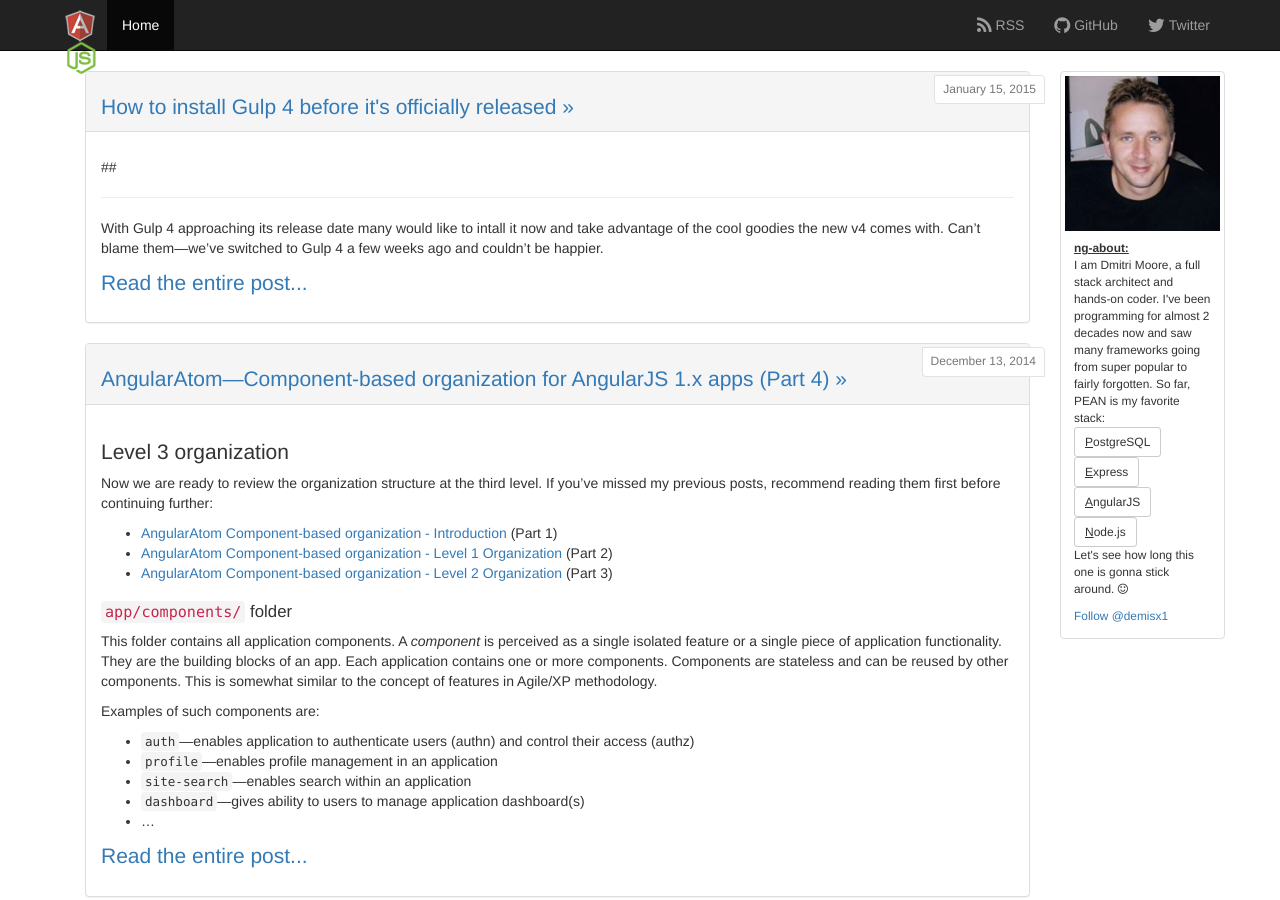
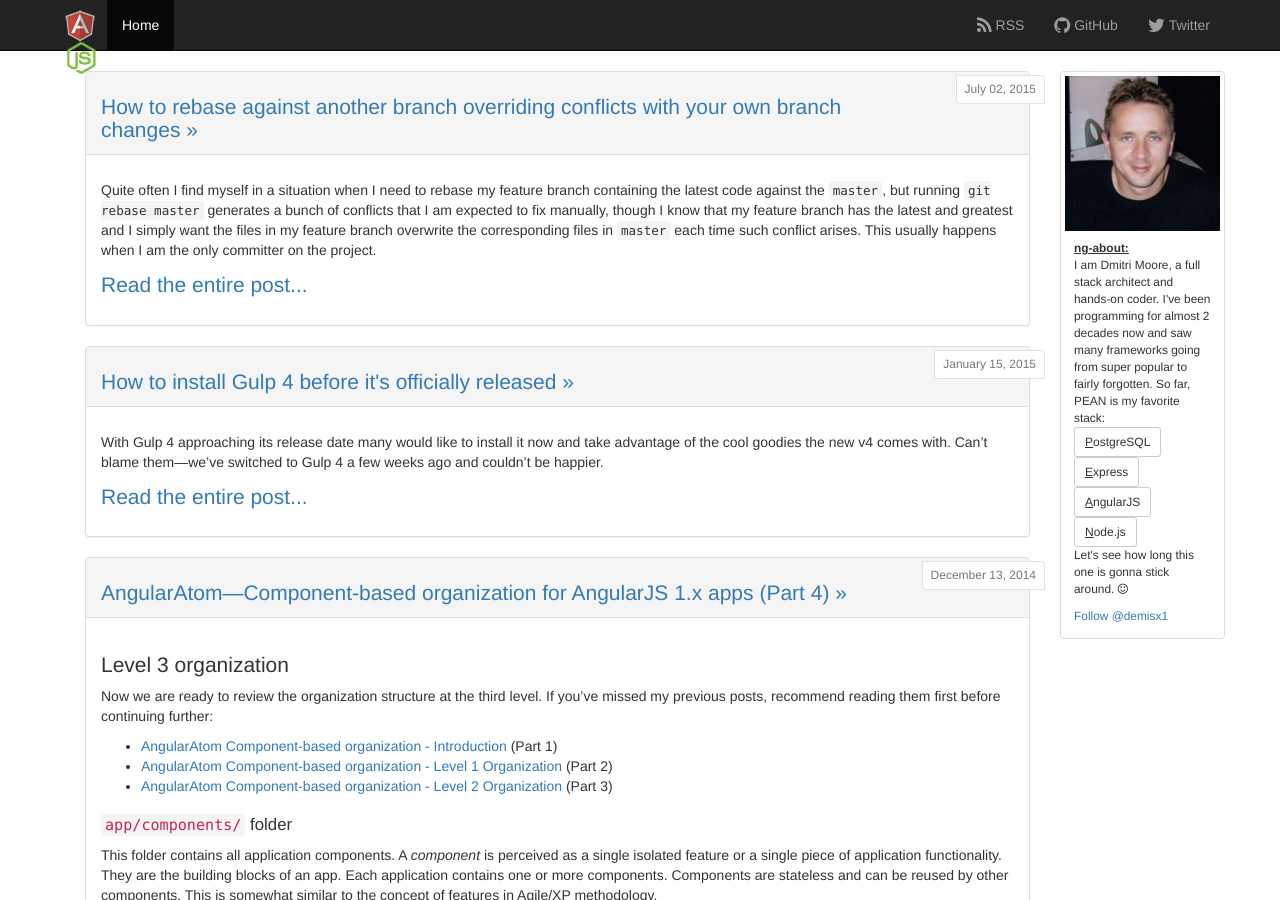
Before and after one commit to demisx/demisx.github.io, a Jekyll site: the page built from index.md, in a window 1280 px wide and 900 px high. Built offline with Jekyll 4.4.1, drawn with Linux system fonts in a browser that asks for light colours; nearby versions of some CDN libraries; Markdown is read by kramdown in place of the engine named in the settings; comment, search, counter and statistics services are not loaded.

Commit message:
Add git rebase post

````diff
--- a/_posts/2015-01-15-install-gulp4.md
+++ b/_posts/2015-01-15-install-gulp4.md
@@ -5,11 +5,7 @@ date:   2015-01-15 9:34:00
 categories: gulp4
 ---
 
-##
-
-___
-
-With Gulp 4 approaching its release date many would like to intall it now
+With Gulp 4 approaching its release date many would like to install it now
 and take advantage of the cool goodies the new v4 comes with.
 Can't blame them&mdash;we've switched to Gulp 4 a few weeks ago and couldn't be happier.
 
--- /dev/null
+++ b/_posts/2015-07-02-git-rebase-keep-my-branch-changes.md
@@ -0,0 +1,44 @@
+---
+layout: post
+title:  "How to rebase against another branch overriding conflicts with your own branch changes"
+date:   2015-07-02 9:34:00
+categories: git rebase
+---
+
+Quite often I find myself in a situation when I need to rebase my feature branch containing
+the latest code against the `master`, but running `git rebase master` generates a bunch of
+conflicts that I am expected to fix manually, though I know that my feature branch
+has the latest and greatest and I simply want the files in my feature branch overwrite
+the corresponding files in `master` each time such conflict arises.
+This usually happens when I am the only committer on the project.
+
+<!--more-->
+
+Starting with git version 1.7.3 it became possible to pass a strategy option to `git rebase` command.
+Thus, if I want to rebase to `master` and tell git to use my feature branch as the latest source when
+conflicts arise, I need to do the following:
+
+```bash
+$ git checkout [my-feature-branch]
+$ git rebase -Xtheirs master
+```
+
+Vice versa, if you want to rebase onto another branch and use that branch as the latest source when
+resolving conflicts use `-Xours` option instead:
+
+```bash
+$ git checkout [my-feature-branch]
+$ git rebase -Xours master
+```
+
+The use of `-Xtheirs` and `-Xours` appear to be somewhat counterintuitive, so think of it as telling
+git which branch files to override when resolving rebase conflicts, i.e. `-Xtheirs` will keep
+your branch changes by overwriting files in the branch you are rebasing to and `-Xours` will
+overwrite your own branch with the original files in the branch your are committing to.
+
+Similar options exist in `git merge` command as well.
+
+Today my environment was:
+
+- git 2.4.2
+- Mac OS X 10.10.3
````
